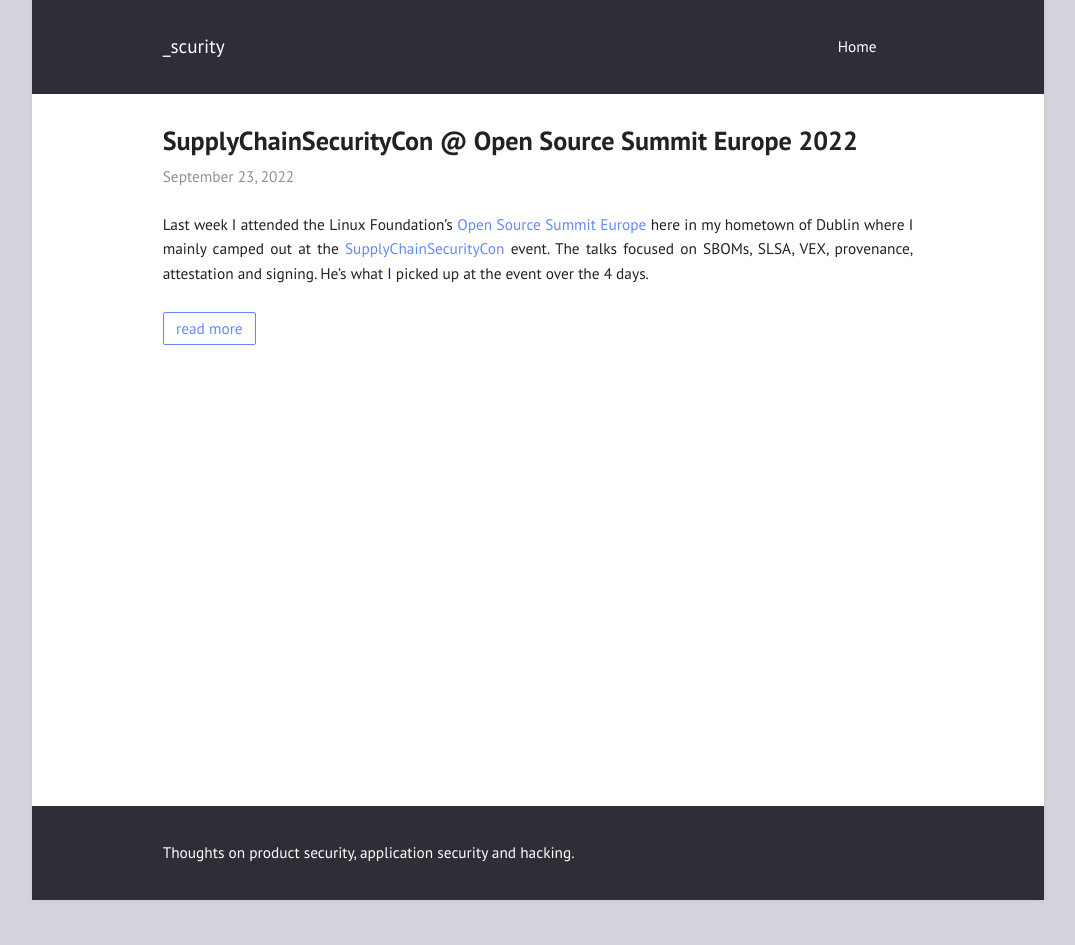
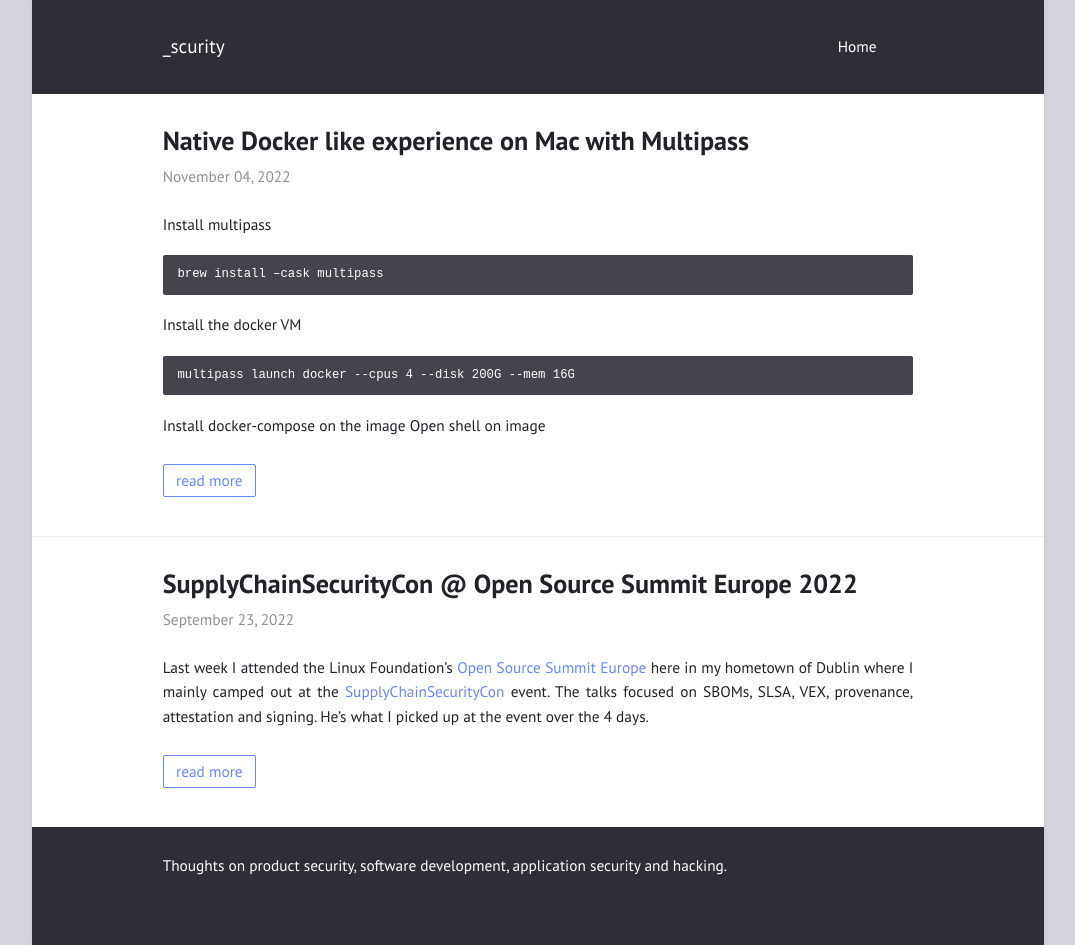
Before and after one commit to ismisepaul/ismisepaul.github.io, a Jekyll site: the page built from docs/index.html, in a window 1280 px wide. Shown: the whole page, without its empty margins (102-1177 px from the left). Built offline with Jekyll 4.4.1, drawn with Linux system fonts in a browser that asks for light colours; the list of posts is cut into pages by our own code; before the commit the page ends 900 px from its top, so only the background shows below that.

Commit message:
start multipass on mac blog post

````diff
--- a/docs/_config.yml
+++ b/docs/_config.yml
@@ -1,6 +1,6 @@
 title: "_scurity"
 author: "ismisepaul"
-description: "Thoughts on product security, application security and hacking."
+description: "Thoughts on product security, software development, application security and hacking."
 permalink: /:title/
 lang: "en"
 excerpt_separator: "\n\n\n"
--- /dev/null
+++ b/docs/_posts/2022-11-04-docker-on-mac-through-multipass.md
@@ -0,0 +1,38 @@
+---
+layout: post
+title:  "Native Docker like experience on Mac with Multipass"
+date:   2022-11-04 22:30:12 +0000
+categories: docker macos
+tag: docker docker-compose macos
+---
+
+Install multipass
+```
+brew install –cask multipass
+```
+
+Install the docker VM
+```
+multipass launch docker --cpus 4 --disk 200G --mem 16G
+```
+
+Install docker-compose on the image
+Open shell on image
+
+
+sudo apt install docker-compose
+
+
+Set up SSH
+- Open a shell in the docker vm
+- Generate an ssh key
+    - ssh-keygen -t ed25519 -C <your-email.com>
+- Copy the id_ed25519.pub contents
+- Paste contents into /home/ubuntu/.ssh/authorized_keys
+- ssh ubuntu@<ip-address>
+
+Set up your local machine to use the VMs docker (safer than exposing docker tcp)
+```
+docker context create multipass-docker --docker "host=ssh://ubuntu@192.168.64.2" --description "Used to connect to docker running on a multipass vm"
+docker context use multipass-docker
+```
````
